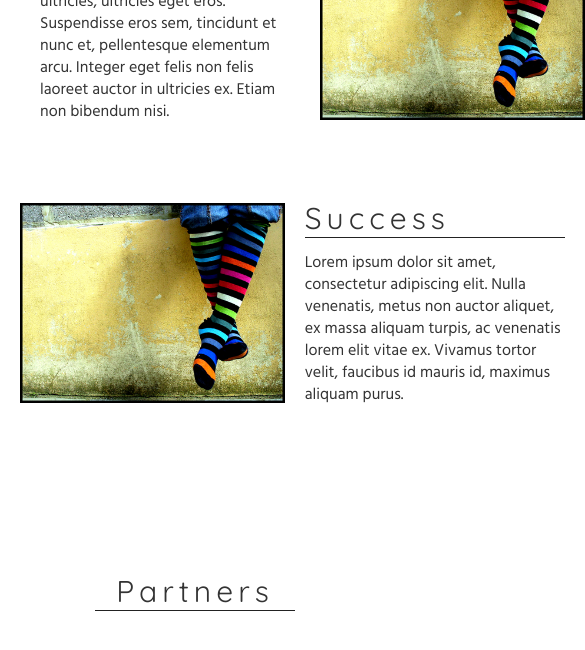
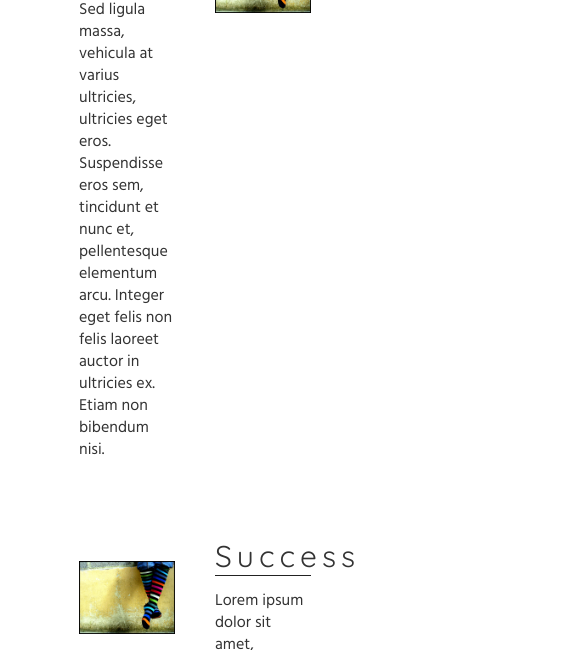
Before and after one commit to Developers-Foundation/tse, a website: page tse/index.html in a window 390 px wide. Shown: the part 560-1210 px from the top of the page, 585 px wide, since content can reach past the window. Drawn offline with nearby package versions, Linux system fonts and the light colour scheme.

Commit message:
responsiveness edits

```diff
--- a/tse/index.html
+++ b/tse/index.html
@@ -57,10 +57,10 @@
                     Integer eget felis non felis laoreet auctor in ultricies ex. Etiam non bibendum nisi.
                 </p>
               </div><!--end .subject-->
-                <img src="/img/sockstwo.jpg" alt="">
+                <div class="subject" style="margin-left: 20px;"><img src="/img/sockstwo.jpg" alt="" /></div>
             </section>
             <section>
-                <img src="/img/sockstwo.jpg" alt="">
+                <div class="subject" style="margin-right: 20px;"><img src="/img/sockstwo.jpg" alt="" /></div>
                 <div class="subject">
                 <header><h2>Success</h2></header>
                 <p>
--- a/tse/less/styles.less
+++ b/tse/less/styles.less
@@ -21,15 +21,16 @@ body {
   footer {
     color: @white;
     background: @darkgray;
-    padding: 20px;
+    padding: 20px 20px 10px;
     text-align: right;
     margin-top: 40px;
+    line-height: 100%;
   }
 }
 
 nav {
   background: @white;
-  padding: 20px;
+  padding: 25px 20px 8px 20px;
   position: fixed;
   z-index: 2;
   top: 0;
@@ -54,7 +55,7 @@ nav {
       a {
         font-size: 18px;
         padding: 20px;
-        line-height: 31px;
+        line-height: 51px;
         letter-spacing: 0.5px;
       }
     }
@@ -88,19 +89,21 @@ nav {
   section {
     display: -webkit-flex;
     display: flex;
-    width: 620px;
+    width: 80%;
     margin: auto;
     padding: 20px;
+    height: auto;
     .subject {
-      width: 300px;
-      padding: 20px;
+      margin: 20px;
+      width: ~"calc(50% - 40px)";
       header {
         font-weight: bold;
         align-content: left;
       }
     }
     img {
-      height: 200px;
+      width: 100%;
+      height: auto;
       margin: 10px 0 30px;
     }
   }
@@ -115,7 +118,7 @@ nav {
   }
 
   .logoscontainer {
-    width: 700px;
+    width: 80%;
     margin: auto;
     margin-top: 40px;
     img {
```
Also changed, not shown: tse/css/styles.css, tse/css/styles.min.css.
